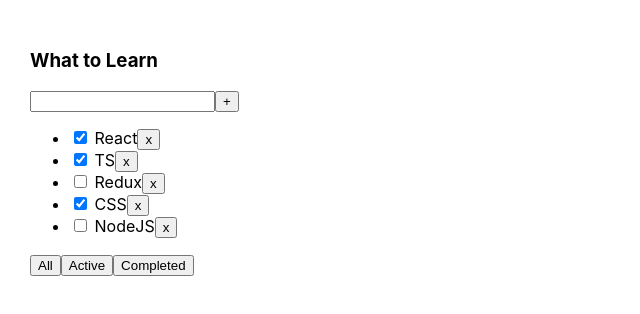
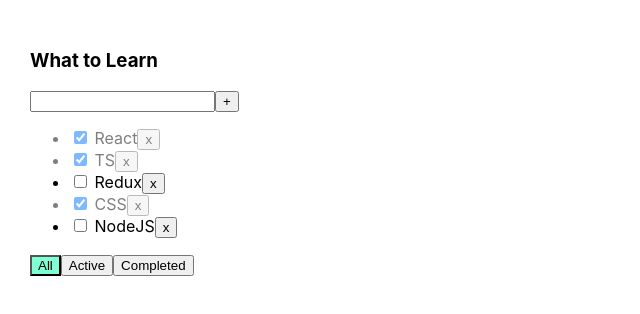
Before and after one commit to sStarkmaXx/it-incubator-todolist-ts-01, a React (Create React App) app: page / in a window 1280 px wide. Shown: the top 314 px of the page, without its empty margins (0-640 px from the left). Built offline with nearby package versions, Linux system fonts and the light colour scheme.

Commit message:
css styles выделение активной кнопки, информирование об ошибке в названии таски, тусклое отображение выполненных тасок

```diff
--- a/src/App.css
+++ b/src/App.css
@@ -6,3 +6,16 @@
 .App > div {
   margin-right: 50px;
 }
+.error {
+  border: red 1px solid;
+}
+
+.error-message {
+  color: red;
+}
+.active-filter {
+  background-color: aquamarine;
+}
+.is-done {
+  opacity: 0.5;
+}
--- a/src/App.tsx
+++ b/src/App.tsx
@@ -1,7 +1,7 @@
-import React, { useState } from 'react';
-import { v1 } from 'uuid';
-import './App.css';
-import { Todolist } from './Todolist';
+import React, { useState } from "react";
+import { v1 } from "uuid";
+import "./App.css";
+import { Todolist } from "./Todolist";
 
 export type TaskType = {
   id: string;
@@ -9,17 +9,17 @@
   isDone: boolean;
 };
 
-export type FilterType = 'all' | 'completed' | 'active';
+export type FilterType = "all" | "completed" | "active";
 
 function App() {
   const [tasks, setTasks] = useState<Array<TaskType>>([
-    { id: v1(), title: 'React', isDone: true },
-    { id: v1(), title: 'TS', isDone: true },
-    { id: v1(), title: 'Redux', isDone: false },
-    { id: v1(), title: 'CSS', isDone: true },
-    { id: v1(), title: 'NodeJS', isDone: false },
+    { id: v1(), title: "React", isDone: true },
+    { id: v1(), title: "TS", isDone: true },
+    { id: v1(), title: "Redux", isDone: false },
+    { id: v1(), title: "CSS", isDone: true },
+    { id: v1(), title: "NodeJS", isDone: false }
   ]);
-  const [filter, setFilter] = useState<FilterType>('all');
+  const [filter, setFilter] = useState<FilterType>("all");
   function changeFilter(filter: FilterType) {
     setFilter(filter);
   }
@@ -27,7 +27,7 @@
     const newTask: TaskType = {
       id: v1(),
       title,
-      isDone: false,
+      isDone: false
     };
     const newTasks = [newTask, ...tasks];
     setTasks(newTasks);
@@ -38,11 +38,19 @@
     setTasks(filteredTasks);
   }
 
+  function changeStatus(taskID: string, isDone: boolean) {
+    let task = tasks.find((t) => t.id === taskID);
+    if (task) {
+      task.isDone = isDone;
+      setTasks([...tasks]);
+    }
+  }
+
   function getFilteredTask() {
     switch (filter) {
-      case 'active':
+      case "active":
         return tasks.filter((t) => t.isDone === false);
-      case 'completed':
+      case "completed":
         return tasks.filter((t) => t.isDone === true);
       default:
         return tasks;
@@ -57,6 +65,8 @@
         removeTask={removeTask}
         createNewTask={createNewTask}
         changeFilter={changeFilter}
+        changeStatus={changeStatus}
+        filter={filter}
       />
     </div>
   );
--- a/src/Todolist.tsx
+++ b/src/Todolist.tsx
@@ -1,27 +1,33 @@
-import React, { ChangeEvent, KeyboardEvent, useState } from 'react';
-import { FilterType, TaskType } from './App';
+import React, { ChangeEvent, KeyboardEvent, useState } from "react";
+import { FilterType, TaskType } from "./App";
 
 type PropsType = {
   title: string;
   tasks: Array<TaskType>;
+  filter: FilterType;
   removeTask: (taskID: string) => void;
   createNewTask: (title: string) => void;
   changeFilter: (filter: FilterType) => void;
+  changeStatus: (taskID: string, isDone: boolean) => void;
 };
 
-let taska = React.createRef<HTMLInputElement>();
-
 export const Todolist = (props: PropsType) => {
-  const [title, setTitle] = useState<string>('');
-
+  const [title, setTitle] = useState<string>("");
+  const [error, setError] = useState<string | null>(null);
   const onChangeTitle = (e: ChangeEvent<HTMLInputElement>) =>
     setTitle(e.currentTarget.value);
   const addTaskAndClear = () => {
-    props.createNewTask(title);
-    setTitle('');
+    if (title.trim() !== "") {
+      props.createNewTask(title);
+      setTitle("");
+    } else {
+      setError("Title is required!");
+      setTitle("");
+    }
   };
   const onKeyPressAddTask = (e: KeyboardEvent<HTMLInputElement>) => {
-    if (e.key === 'Enter') {
+    setError(null);
+    if (e.key === "Enter") {
       addTaskAndClear();
     }
   };
@@ -30,9 +36,13 @@
     const removeTask = () => {
       props.removeTask(item.id);
     };
+    const changeStatus = (e: ChangeEvent<HTMLInputElement>) => {
+      let newIsDoneValue = e.currentTarget.checked;
+      props.changeStatus(item.id, newIsDoneValue);
+    };
     return (
-      <li>
-        <input type="checkbox" checked={item.isDone} />{' '}
+      <li className={item.isDone ? "is-done" : ""}>
+        <input type="checkbox" onChange={changeStatus} checked={item.isDone} />{" "}
         <span>{item.title}</span>
         <button onClick={removeTask}>x</button>
       </li>
@@ -44,18 +54,32 @@
       <h3>{props.title}</h3>
       <div>
         <input
-          ref={taska}
+          className={error ? "error" : ""}
           value={title}
           onChange={onChangeTitle}
           onKeyPress={onKeyPressAddTask}
         />
         <button onClick={addTaskAndClear}>+</button>
+        {error && <div className="error-message">{error}</div>}
       </div>
       <ul>{task}</ul>
       <div>
-        <button onClick={() => props.changeFilter('all')}>All</button>
-        <button onClick={() => props.changeFilter('active')}>Active</button>
-        <button onClick={() => props.changeFilter('completed')}>
+        <button
+          className={props.filter === "all" ? "active-filter" : ""}
+          onClick={() => props.changeFilter("all")}
+        >
+          All
+        </button>
+        <button
+          className={props.filter === "active" ? "active-filter" : ""}
+          onClick={() => props.changeFilter("active")}
+        >
+          Active
+        </button>
+        <button
+          className={props.filter === "completed" ? "active-filter" : ""}
+          onClick={() => props.changeFilter("completed")}
+        >
           Completed
         </button>
       </div>
```
